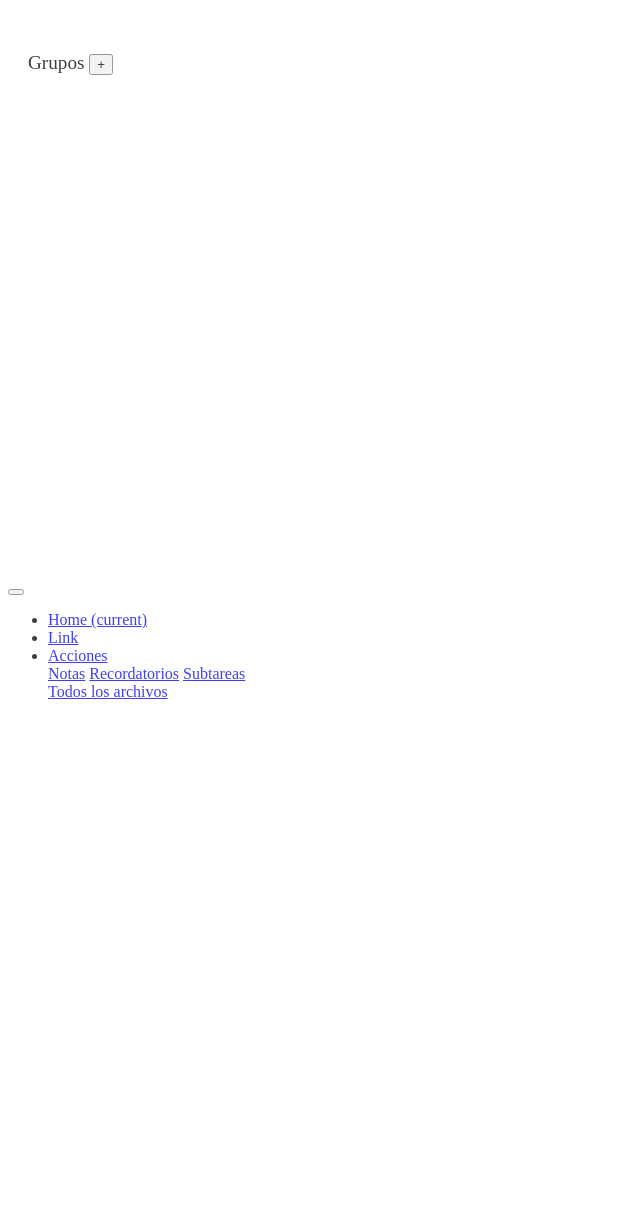
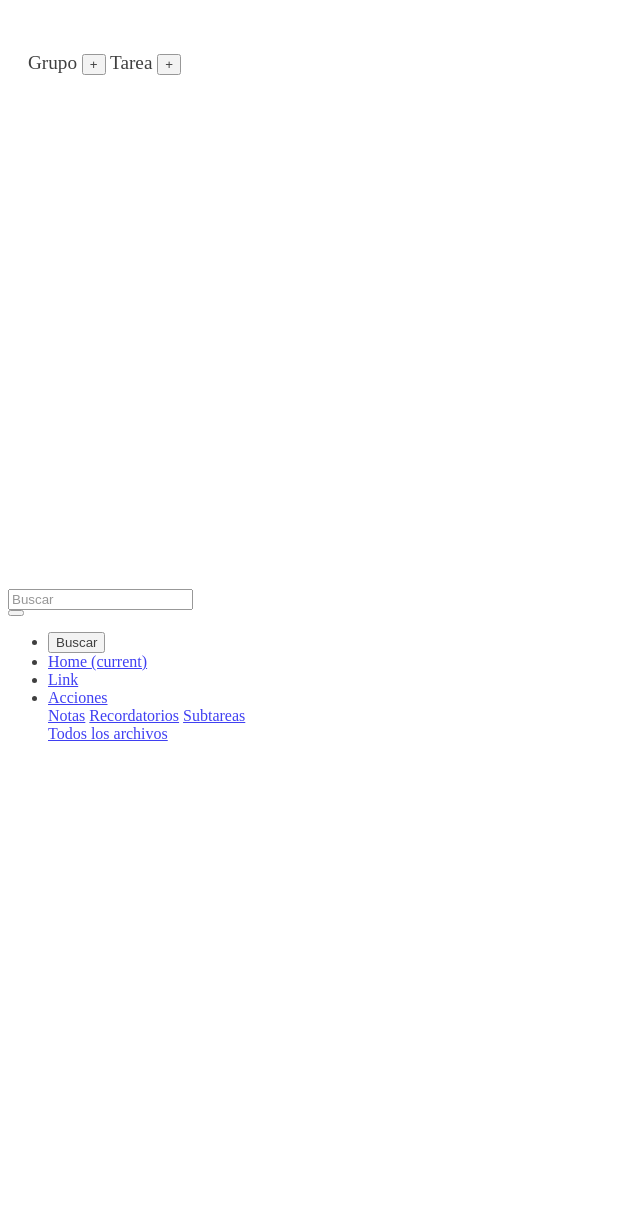
Before and after one commit to Jfaramir/TFG, a PHP site: page /tfg/principal.php in a window 1280 px wide. Shown: the whole page, without its empty margins (0-640 px from the left). After the commit the page ends 741 px from the top, so only its background shows below. Run offline with PHP 8.4, Linux system fonts and the light colour scheme; data that the repository does not hold is empty.

Commit message:
Añadidas, barra de busqueda, y boton buscar, falta enlazar las funciones con la interfaz

```diff
--- a/principal.php
+++ b/principal.php
@@ -1,7 +1,5 @@
 <?php
-
 $nombre;
-
 ?>
 <html>
     <link href="styles/simple-sidebar.css" rel="stylesheet">
@@ -14,7 +12,8 @@
 
             <!-- Sidebar -->
             <div class="bg-dark border-right" id="sidebar-wrapper" style="opacity: 0.75 ">
-        <div class="sidebar-heading"><a class=" align-content-lg-start">Grupos</a> <button class="btn-file" onclick="nuevoGrupo()">+</button></div>
+                <div class="sidebar-heading"><a class=" align-content-lg-start">Grupo</a> <button class="btn-dark" onclick="nuevoGrupo()">+</button>
+                    <a class=" align-content-lg-start">Tarea</a> <button class="btn-dark" onclick="nuevaTarea()"> +</button></div>
                 <div id="grupos" class="list-group " style="overflow-y: auto; height:500px; ">
 
                 </div>
@@ -26,12 +25,20 @@
 
                 <nav class="navbar navbar-expand-lg navbar-dark bg-dark border-bottom">
 
+                    <nav class="navbar navbar-light bg-dark">
+                        <input id ="Buscador" class="form-control mr-sm-2" type="search" placeholder="Buscar" aria-label="Search"  >
+                    </nav>
                     <button class="navbar-toggler" type="button" data-toggle="collapse" data-target="#navbarSupportedContent" aria-controls="navbarSupportedContent" aria-expanded="false" aria-label="Toggle navigation">
                         <span class="navbar-toggler-icon"></span>
                     </button>
 
                     <div class="collapse navbar-collapse" id="navbarSupportedContent">
                         <ul class="navbar-nav ml-auto mt-2 mt-lg-0">
+                            <li class="nav-item active">
+                                <a class="nav-link" href="http://localhost/tfg/index.php#" >
+                                    <button id="buscar" class="btn-dark my-2 my-sm-0" type="submit">Buscar</button></a>
+                            </li>
+
                             <li class="nav-item active">
                                 <a class="nav-link" href="http://localhost/tfg/index.php#" >Home <span class="sr-only">(current)</span></a>
                             </li>
@@ -53,7 +60,7 @@
                         </ul>
                     </div>
                 </nav>
-        <div id="contenedorTareas"class="container-fluid bg-dark border-bottom" style="overflow-y: auto; height: 500px; border: 2px; margin-top: 10px; margin-left: 10px; width: auto">
+                <div id="contenedorTareas" style="width: auto" class="container-fluid bg-dark border-bottom" style="overflow-y: auto; height: 500px; border: 2px; margin-top: 10px; margin-left: 10px; width: auto">
 
 
                     <div id="tareas" >
@@ -70,12 +77,12 @@
 
 
     <script>
-      var _email = '<?php echo $email;?>';
+        var _email = '<?php echo $email; ?>';
         //side var acction
-    $("#grupos").load('cargaGrupos.php',{
+        $("#grupos").load('cargaGrupos.php', {
             email: _email
         });
-    function nuevoGrupo(){
+        function nuevoGrupo() {
             $('#tareas').load('nuevoGrupo.php');
         }
 
```
Lines whose indentation alone changed are shown as unchanged.
